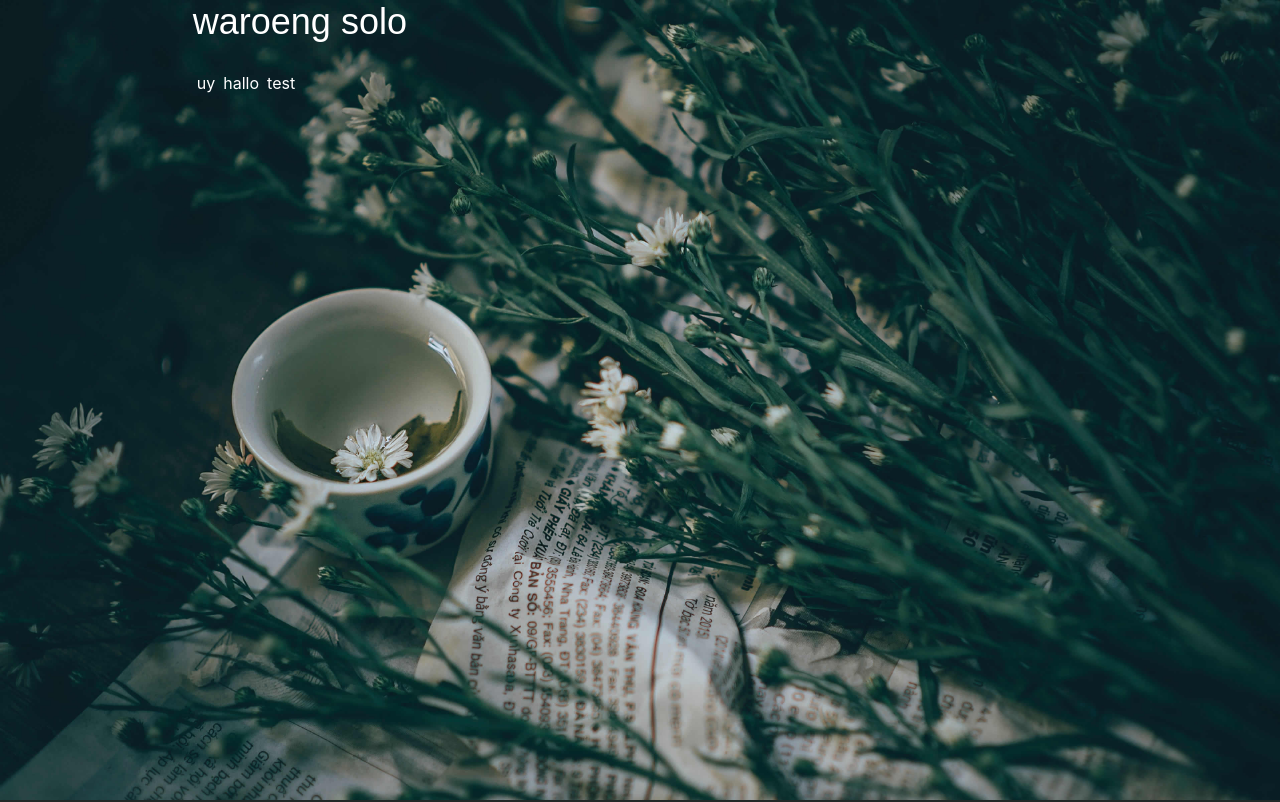
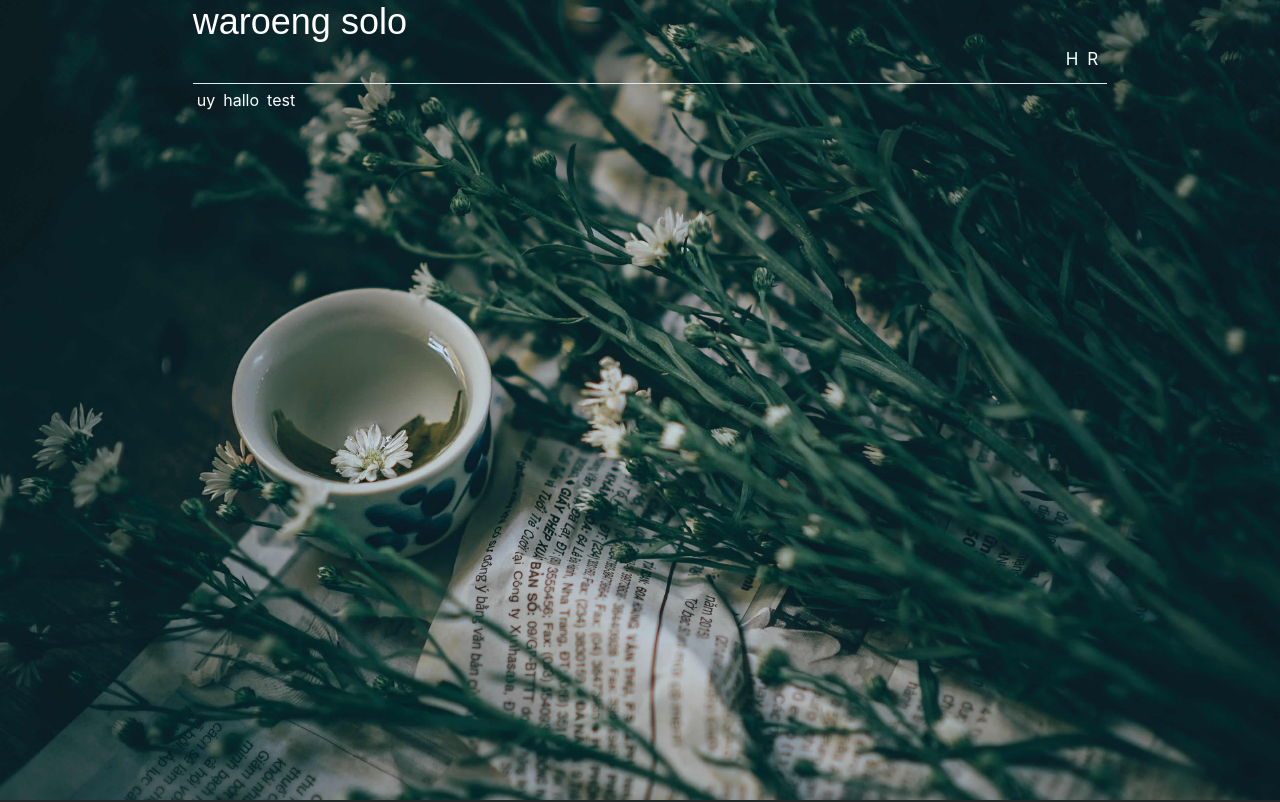
Before and after one commit to Geminiz215/Nextproject, a Next.js app: page / in a window 1280 px wide. Shown: the top 802 px of the page. Built offline with nearby package versions, Linux system fonts and the light colour scheme.

Commit message:
hardcode

```diff
--- a/component/first/MyFirst.tsx
+++ b/component/first/MyFirst.tsx
@@ -26,9 +26,10 @@ export default function MyFirst() {
       height={"100vh"}
       color="white"
       backgroundSize={"cover"}
+      width="100%"
     >
       <Flex width={"100%"} justifyContent="center">
-        <Box width="73%" minW={"520px"} paddingLeft="5">
+        <Box width="73%"  paddingLeft="5">
           <Heading
             as={"h2"}
             fontWeight={"500"}
@@ -37,7 +38,7 @@ export default function MyFirst() {
           >
             waroeng solo
           </Heading>
-          {/* <UnorderedList marginTop={"1"} mb={"1rem"}>
+          <UnorderedList marginTop={"1"} mb={"1rem"}>
             <ListItem
               fontSize={"17px"}
               display="inline-block"
@@ -104,8 +105,9 @@ export default function MyFirst() {
                 </a>
               </Link>
             </ListItem>
-          </UnorderedList> */}
+          </UnorderedList>
           <br />
+          <hr/>
 
           <Flex>
             <Link>
--- a/component/footer/Footer.tsx
+++ b/component/footer/Footer.tsx
@@ -4,7 +4,7 @@ export default function Footer() {
   return (
     <Box p="4%" bgColor={"#2D2B3A"} color="white">
       <Flex width={"100%"} gap="3" >
-        <Box width={"33%"} p="2">
+        <Box width={["30%","30%","100%"]} p="2">
           <Heading fontFamily={"monospace"}>waroeng solo</Heading>
           <Text color={"#898798"} fontSize="sm" width="350px">
             Lorem ipsum, dolor sit amet consectetur adipisicing elit. Harum
```
